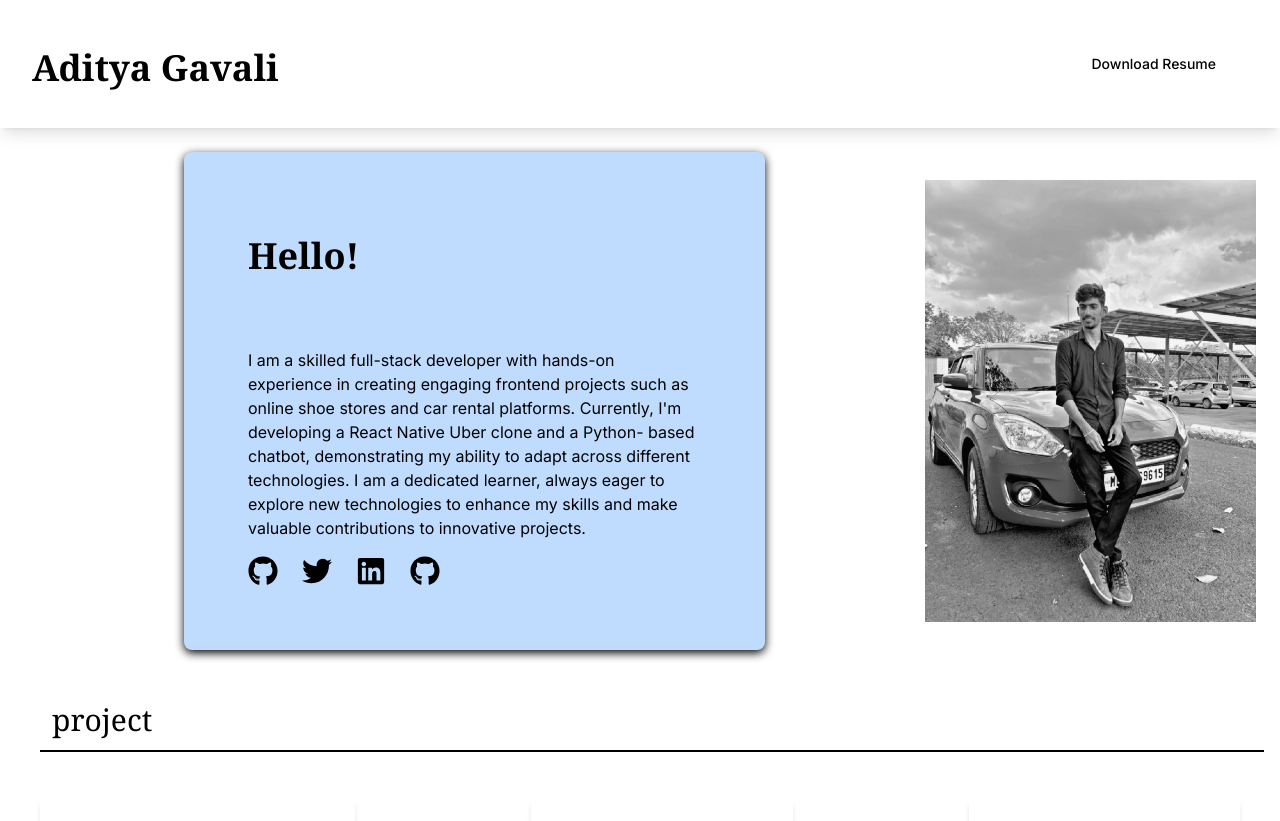
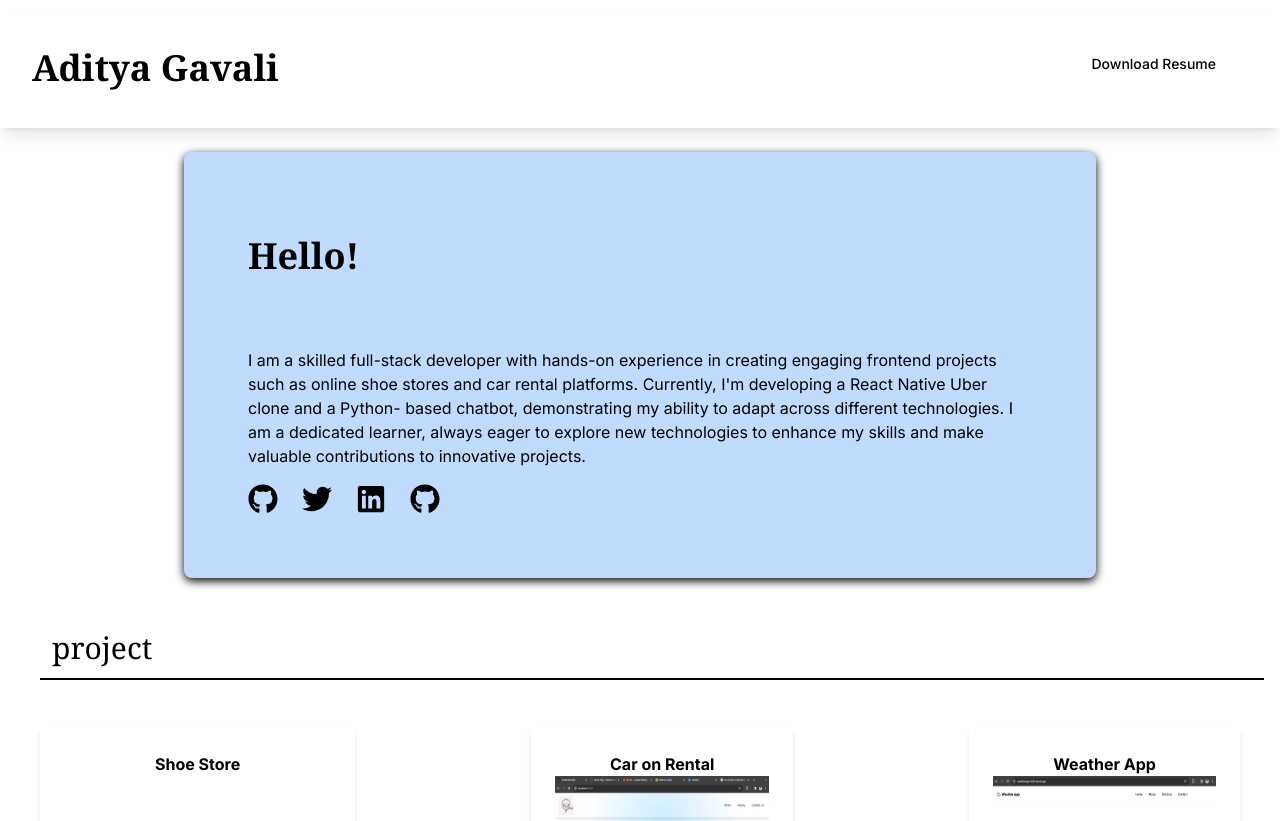
Before and after one commit to Adityanpx/MyPortfolioNew01, a Next.js app: page / in a window 1280 px wide. Shown: the top 821 px of the page. Built offline with nearby package versions, Linux system fonts and the light colour scheme; grey boxes are pictures that could not be loaded.

Commit message:
ready to deploy

```diff
--- a/app/Components/Home/Hero.js
+++ b/app/Components/Home/Hero.js
@@ -82,9 +82,7 @@ function Hero() {
           </div>
         </div>
         <div className="grid-rows-2">
-          <img
-          src="me.jpg"
-          />
+
         </div>
       </div>
     </div>
```
Also changed, not shown: 1 other file (tests, documents, lock files or other folders).
